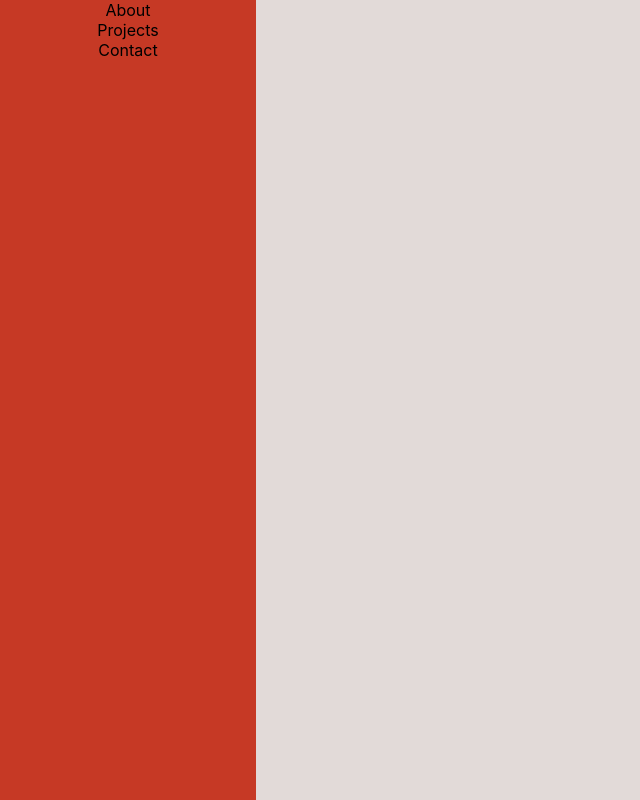
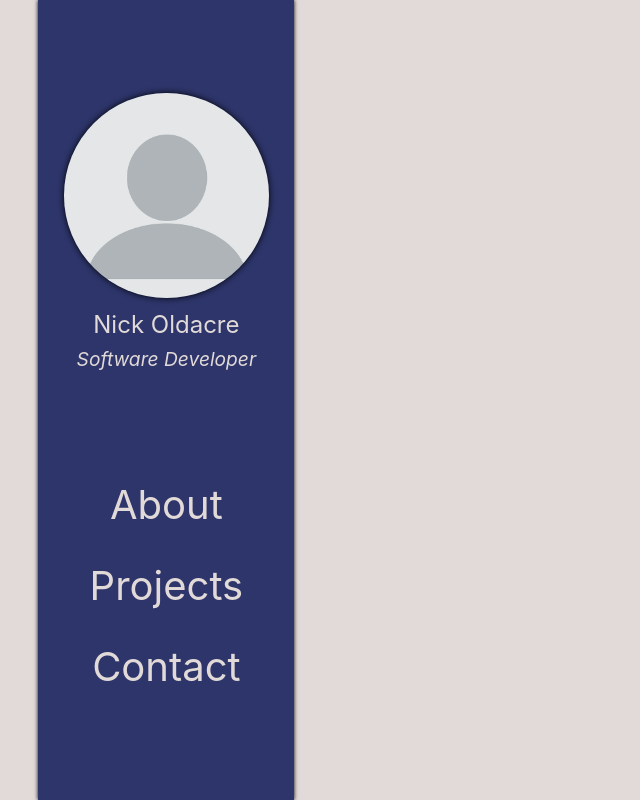
Before and after one commit to blueca/blueca.github.io, a Svelte app: page / in a window 1280 px wide. Shown: the whole page, without its empty margins (0-640 px from the left). Built offline with nearby package versions, Linux system fonts and the light colour scheme.

Commit message:
move profile to Profile component, adjust colour scheme

```diff
--- /dev/null
+++ b/src/components/Profile.svelte
@@ -0,0 +1,24 @@
+<style>
+  img {
+    width: 80%;
+    border-radius: 100%;
+    box-shadow: 0 0 6px black;
+  }
+
+  #name {
+    font-size: 1.5rem;
+    margin: 8px auto;
+  }
+
+  #title {
+    font-size: 1.2rem;
+    margin: 0;
+    font-style: italic;
+  }
+</style>
+
+<section>
+  <img src="images/photo-placeholder.png" alt="Nick Oldacre" />
+  <p id="name">Nick Oldacre</p>
+  <p id="title">Software Developer</p>
+</section>
--- a/src/components/Sidebar.svelte
+++ b/src/components/Sidebar.svelte
@@ -1,18 +1,35 @@
+<script>
+  import Profile from './Profile.svelte'
+</script>
+
 <style>
   nav {
-    background-color: #c63925;
-    /* border: 2px solid red; */
+    display: flex;
+    flex-direction: column;
+    background-color: #2d356a;
+    color: #e2dad8;
+    margin-left: 3vw;
     height: 100%;
     width: 20%;
+    box-shadow: 0 0 4px black;
+    align-items: center;
+    justify-content: space-evenly;
   }
+
   ul {
     list-style-type: none;
     padding: 0;
     margin: 0;
+    font-size: 2.5rem;
+  }
+
+  li {
+    padding: 1rem;
   }
 </style>
 
 <nav>
+  <Profile/>
   <ul>
     <li>About</li>
     <li>Projects</li>
```
